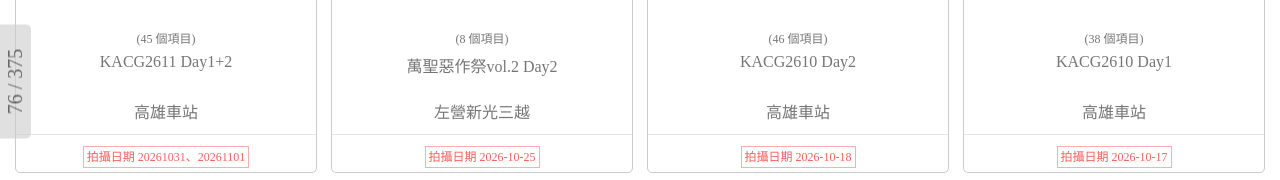
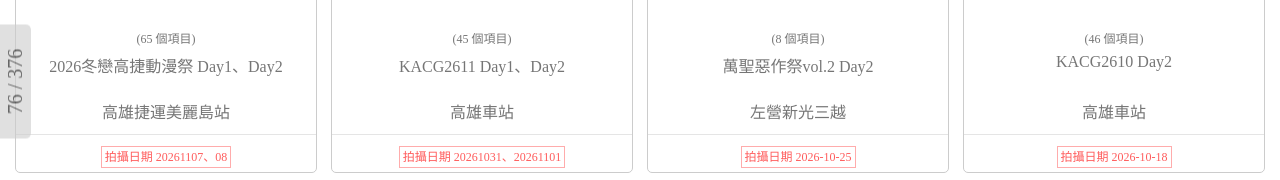
Before and after one commit to q4445552001/album, a plain HTML site: page index.html in a window 1280 px wide. Shown: the part 334-514 px from the top of the page. Drawn offline with nearby package versions, Linux system fonts and the light colour scheme.

Commit message:
Add files via upload

```diff
--- a/List_2026.js
+++ b/List_2026.js
@@ -1,6 +1,14 @@
 List = [...List,
 	{
-		"title": "KACG2611 Day1+2",
+		"title": "2026冬戀高捷動漫祭 Day1、Day2",
+		"date": "20261107、08",
+		"productUrl": "https://photos.app.goo.gl/b3pnVo1tToNpvdNU8",
+		"mediaItemsCount": "65",
+		"Des": "高雄捷運美麗島站",
+		"coverPhotoBaseUrl": "https://lh3.googleusercontent.com/pw/AP1GczM_BFTIAdAjuS81n9qADbsHjB-2o2OJ2h6r86jLgfsAvFeTyYtudaw7VrEX-gTUPpwYS2kiMLZWqzE4uxBKF4MCK-cuZMU-Y3-U8Zvb9HISI60bBlFV"
+	},
+	{
+		"title": "KACG2611 Day1、Day2",
 		"date": "20261031、20261101",
 		"productUrl": "https://photos.app.goo.gl/97MbZkaaMTuY8gtU9",
 		"mediaItemsCount": "45",
--- a/index.html
+++ b/index.html
@@ -5,12 +5,12 @@
     <meta http-equiv="Content-Type" content="text/html; charset=utf-8" />
     <meta http-equiv="X-UA-Compatible" content="IE=edge" />
     <meta name="viewport" content="width=device-width, initial-scale=1, shrink-to-fit=no" />
-    <meta property="og:title" content="嘎澤的場次相簿_[KACG2611]">
+    <meta property="og:title" content="嘎澤的場次相簿_[冬戀高捷動漫祭、KACG2611]">
     <meta property="og:image" content="https://q4445552001.github.io/album/D0.JPG?20261027">
     <meta property="og:description" content="~歡迎領照或撤照~ Nico Nico Ni~~~">
     <script src="https://ajax.googleapis.com/ajax/libs/jquery/3.6.1/jquery.min.js"></script>
     <script src="./List_Base.js"></script>
-    <script src="./List_2026.js?20261105"></script>
+    <script src="./List_2026.js?20261111"></script>
     <script src="./List_2025.js"></script>
     <script src="./List_2024.js"></script>
     <script src="./album.js?20261022"></script>
```
